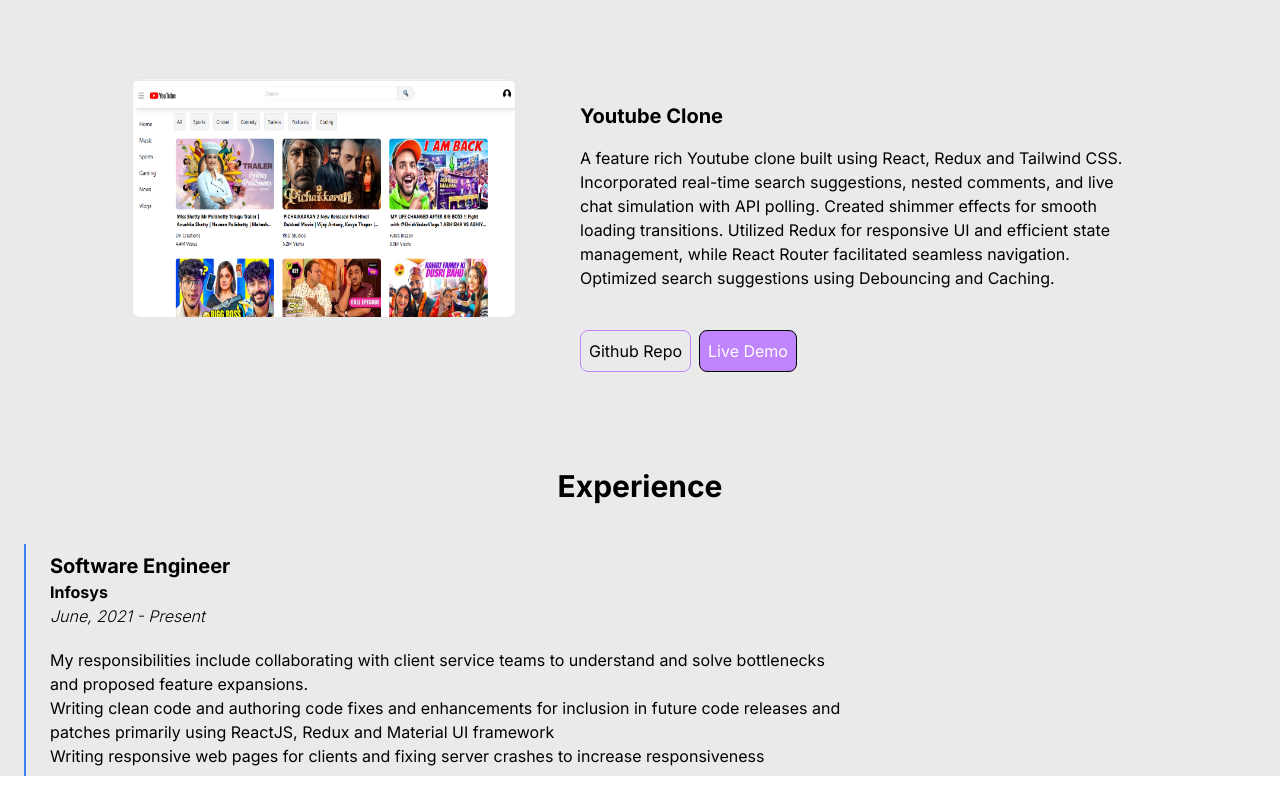
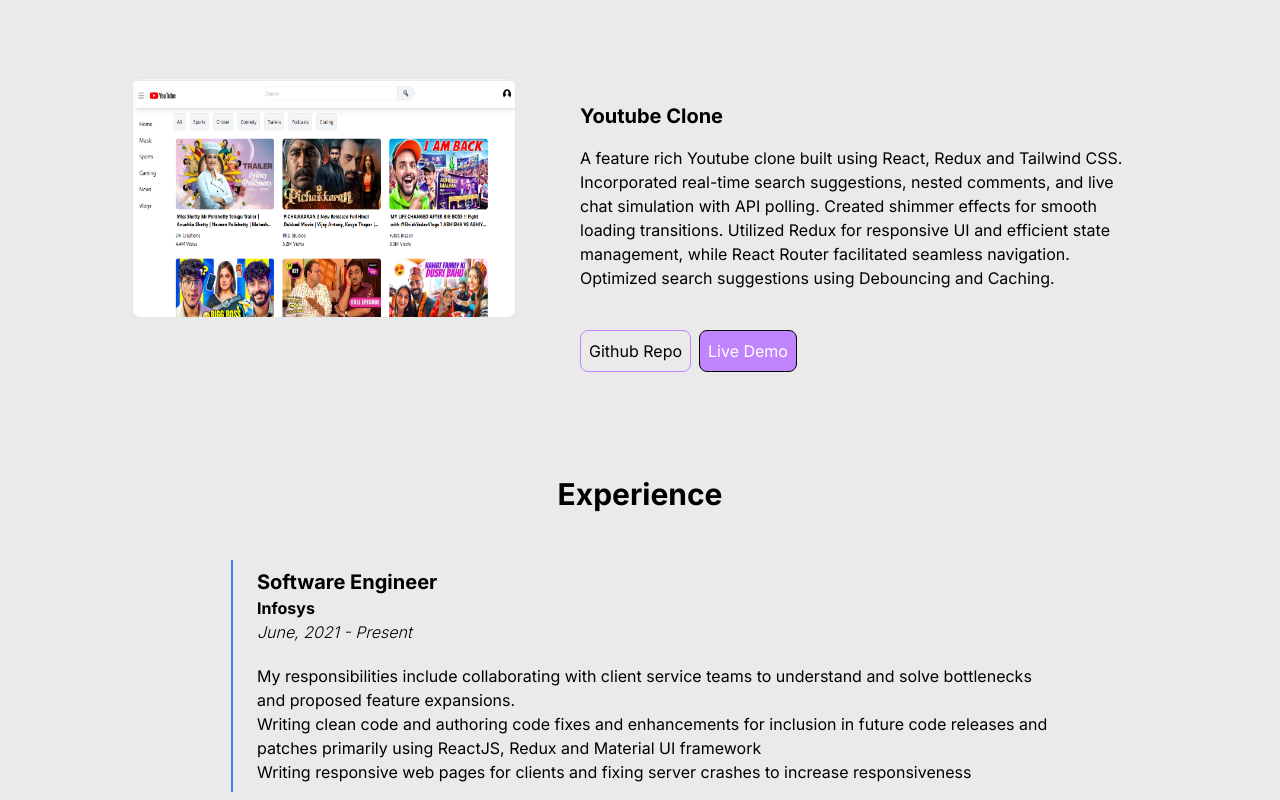
Before and after one commit to Pulkit426/Personal-Portfolio, a React (Vite) app: page / in a window 1280 px wide. Shown: the part 2414-3214 px from the top of the page. Built offline with nearby package versions, Linux system fonts and the light colour scheme.

Commit message:
update styles in experience section

```diff
--- a/src/Experience.jsx
+++ b/src/Experience.jsx
@@ -1,11 +1,11 @@
 const Experience = () => {
   return (
-    <div id="experience">
+    <div id="experience" className="flex flex-col  justify-center items-center">
       <h1 className="text-3xl font-bold text-center pt-16 m-2 ">
         Experience
       </h1>
 
-      <div className="p-2 m-2 pl-6 ml-6 mt-10 border-l-2 border-blue-500">
+      <div className="p-2 m-2 pl-6 ml-6 mt-10 border-l-2 border-blue-500" >
         <h1 className="text-xl font-bold">Software Engineer </h1>
         <h2 className="font-bold"> Infosys </h2>
         <h3 className="font-light italic">June, 2021 - Present </h3>
```
